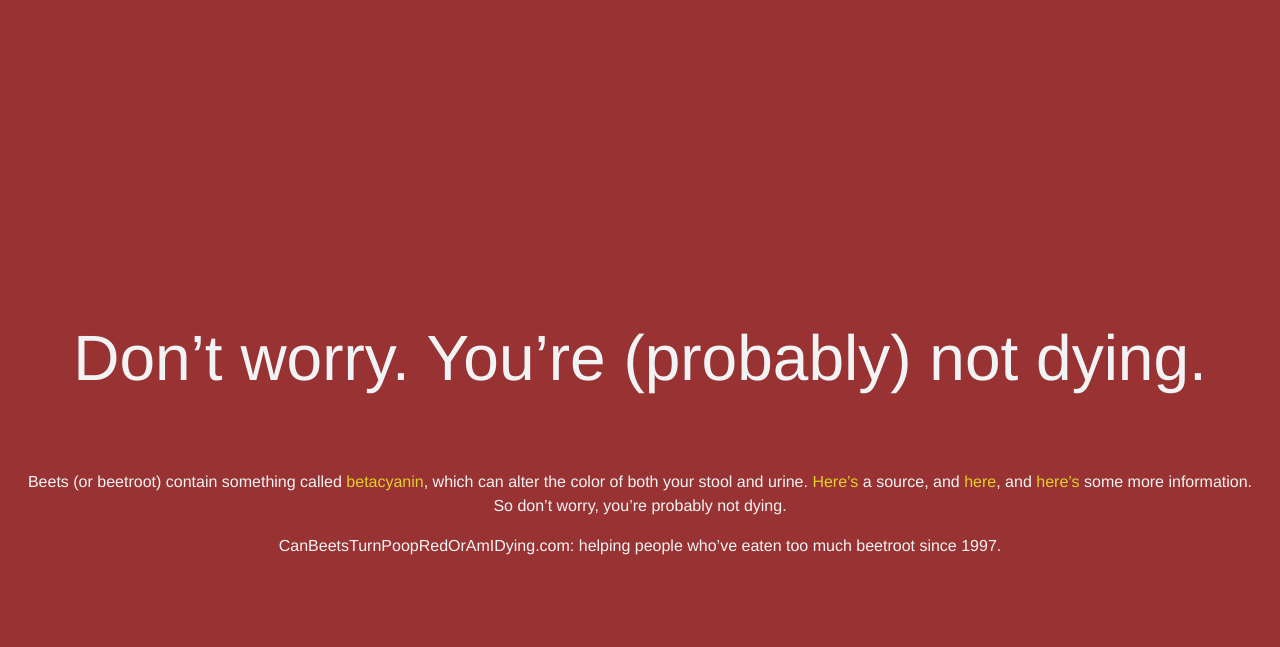
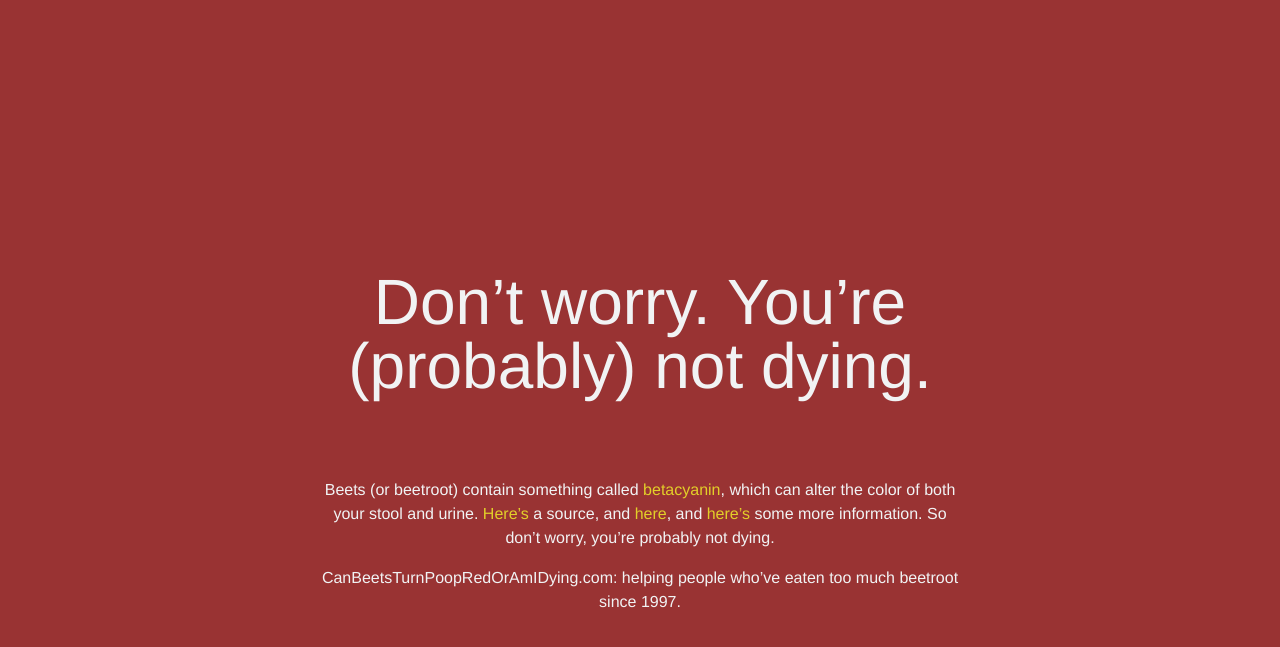
Before and after one commit to canbeetsturnpoopredoramidying/canbeetsturnpoopredoramidying, a Jekyll site: the page built from index.md, in a window 1280 px wide. Shown: the top 647 px of the page. Built offline with Jekyll 4.4.1, drawn with Linux system fonts in a browser that asks for light colours; some web fonts are replaced; our own code applies the rules of GitHub Pages for plain Markdown files.

Commit message:
Uncommented out

```diff
--- a/_sass/_base.scss
+++ b/_sass/_base.scss
@@ -46,7 +46,7 @@ a {
  */
 .wrapper {
   min-height: 100vh;
-  // max-width: 40em;
+ max-width: 40em;
   // margin-left: $spacing-unit;
   // margin-right: $spacing-unit;
   padding-left: $spacing-unit;
```
